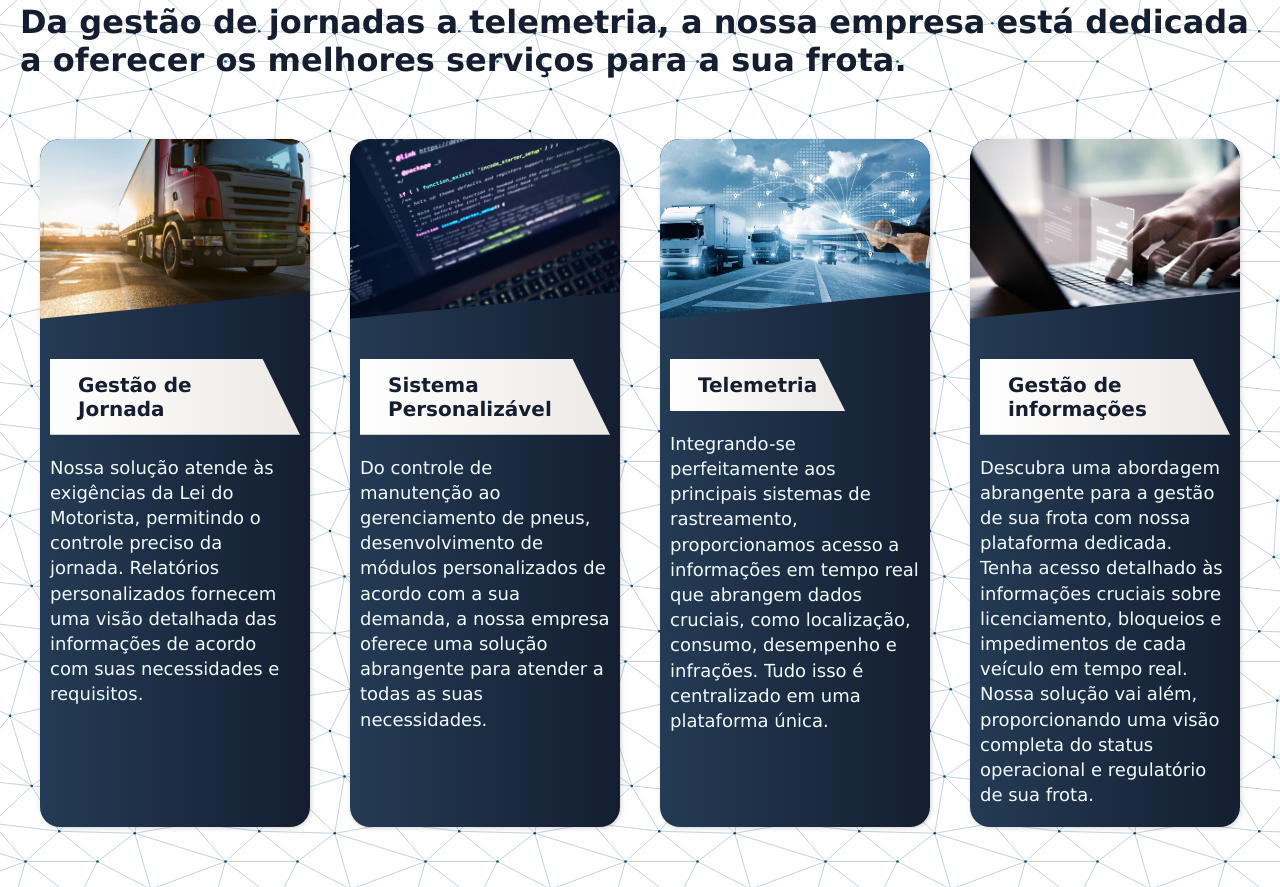
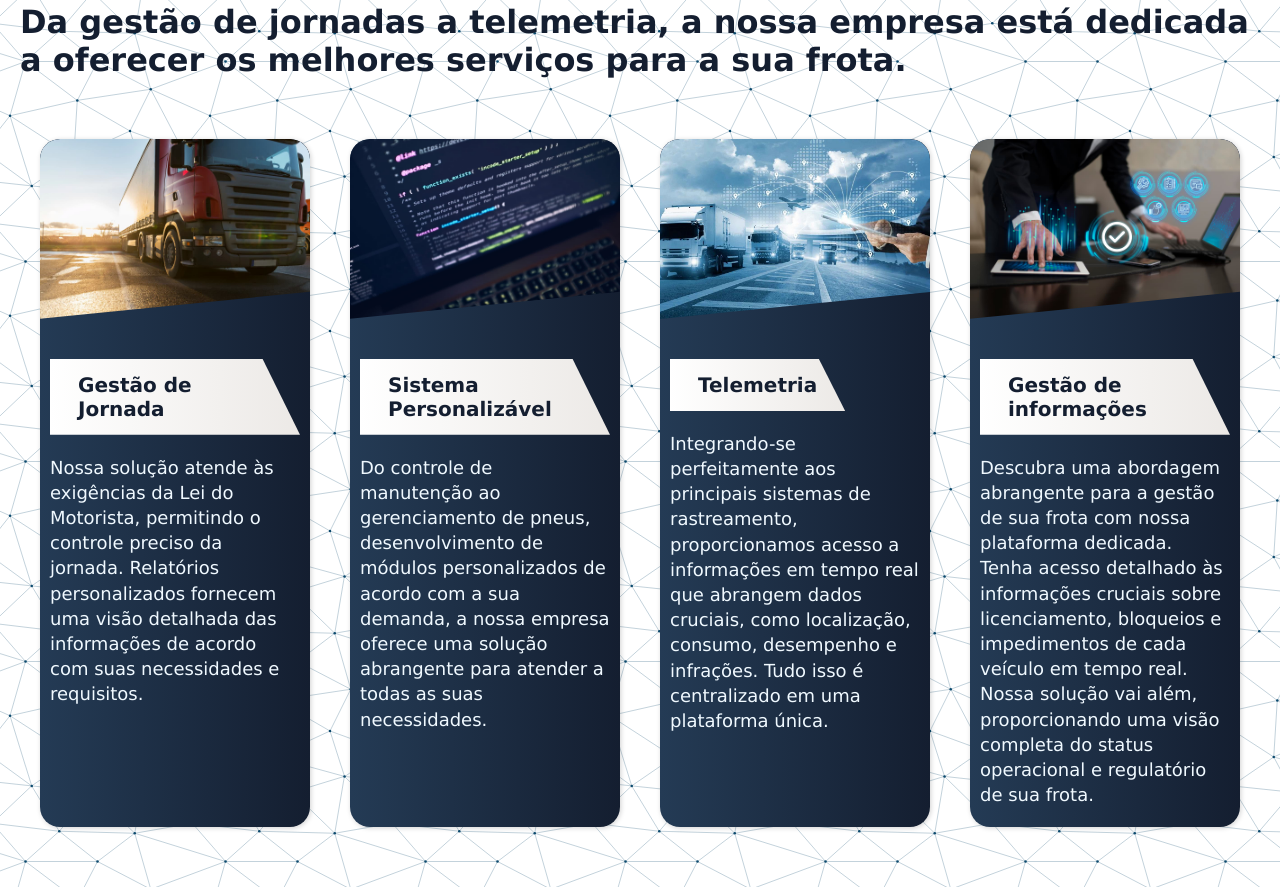
Before and after one commit to leonardounitop/site, a plain HTML site: page index.html in a window 1280 px wide. Shown: the part 1034-1921 px from the top of the page. Drawn offline with nearby package versions, Linux system fonts and the light colour scheme.

Commit message:
mudanca foto gestao index

```diff
--- a/index.html
+++ b/index.html
@@ -128,7 +128,7 @@
             <div class="card card4">
                 <a href="gestao.html">
                     <div class="container-img">
-                        <img src="./img/gestaoInfo.jpg" alt="gestão de informações" loading="lazy">
+                        <img src="./img/boletos.jpg" alt="gestão de informações" loading="lazy">
                     </div>
                     <div class="details">
                         <h3>Gestão de informações</h3>
```
